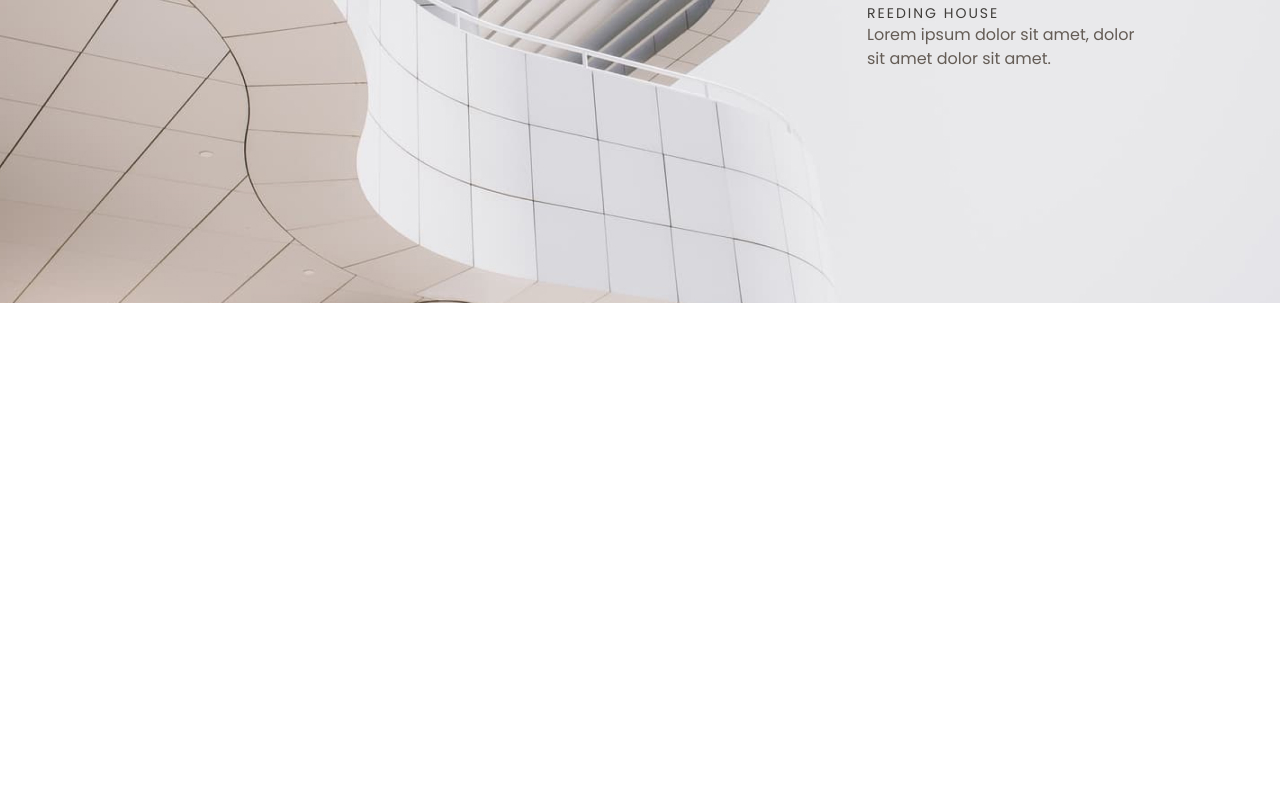
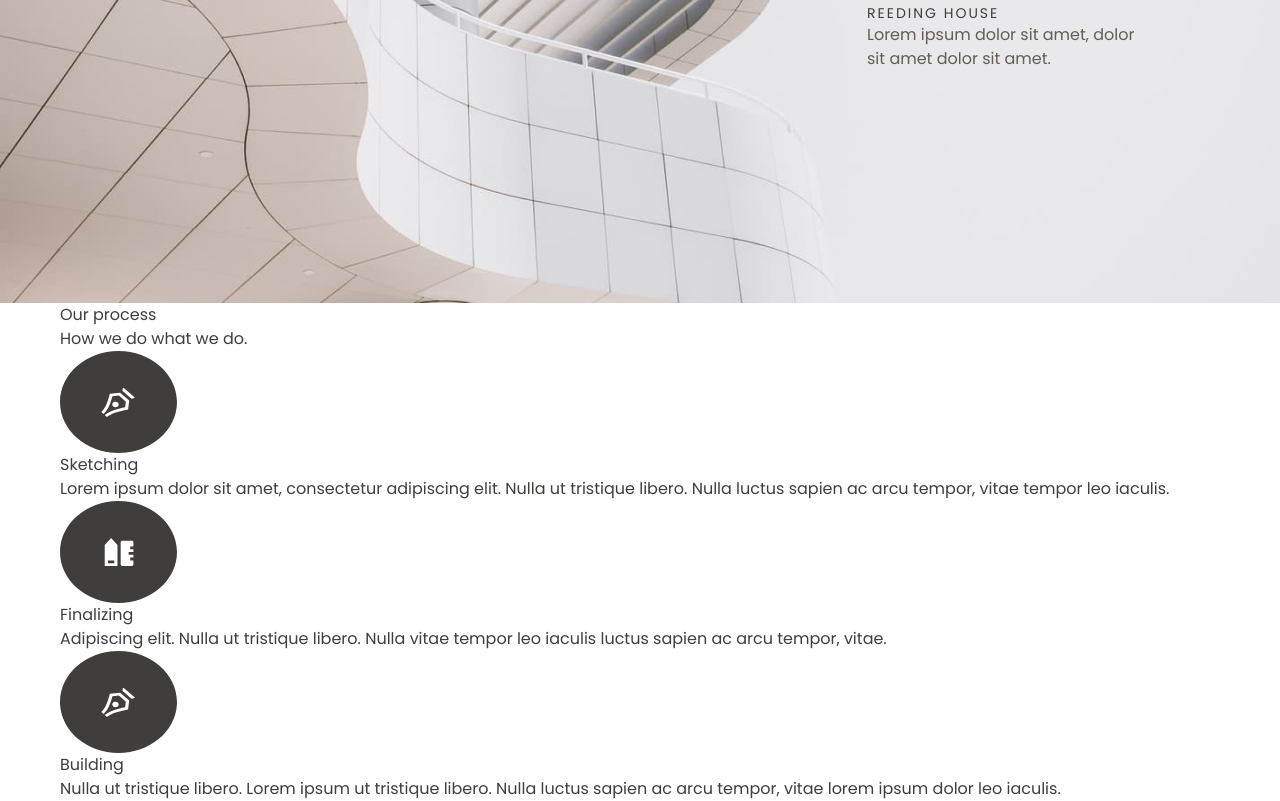
Before and after one commit to Daniil-gavrilooov/wishbone, a plain HTML site: page app/index.html in a window 1280 px wide. Shown: the part 1835-2636 px from the top of the page. Before the commit the page ends 2138 px from the top, so only its background shows below. Drawn offline with Linux system fonts and the light colour scheme.

Commit message:
add html section (process)

```diff
--- a/app/index.html
+++ b/app/index.html
@@ -132,6 +132,57 @@
                 </p>
             </div>
         </section>
+
+        <section class="process">
+            <div class="container">
+                <div class="process__head">
+                    <p class="process__overhead">
+                        Our process
+                    </p>
+
+                    <h3 class="process__title">
+                        How we do what we do.
+                    </h3>
+                </div>
+
+                <div class="process__content">
+                    <div class="process__item">
+                        <img class="process__item-icon" src="images/process__icon 1.svg" alt="">
+
+                        <h6 class="process__item-title">
+                            Sketching
+                        </h6>
+
+                        <p class="process__item-text">
+                            Lorem ipsum dolor sit amet, consectetur adipiscing elit. Nulla ut tristique libero. Nulla
+                            luctus sapien ac arcu tempor, vitae tempor leo iaculis.
+                        </p>
+                    </div>
+                    <div class="process__item">
+                        <img class="process__item-icon" src="images/process__icon 2.svg" alt="">
+
+                        <h6 class="process__item-title">
+                            Finalizing
+                        </h6>
+
+                        <p class="process__item-text">
+                            Adipiscing elit. Nulla ut tristique libero. Nulla vitae tempor leo iaculis luctus sapien ac arcu tempor, vitae.
+                        </p>
+                    </div>
+                    <div class="process__item">
+                        <img class="process__item-icon" src="images/process__icon 1.svg" alt="">
+
+                        <h6 class="process__item-title">
+                            Building
+                        </h6>
+
+                        <p class="process__item-text">
+                            Nulla ut tristique libero. Lorem ipsum ut tristique libero. Nulla luctus sapien ac arcu tempor, vitae lorem ipsum dolor leo iaculis.
+                        </p>
+                    </div>
+                </div>
+            </div>
+        </section>
     </main>
 
     <script src="js/main.min.js"></script>
```
Also changed, not shown: app/images/process__icon 1.svg (added), app/images/process__icon 2.svg (added), app/images/process__icon 3.svg (added).
